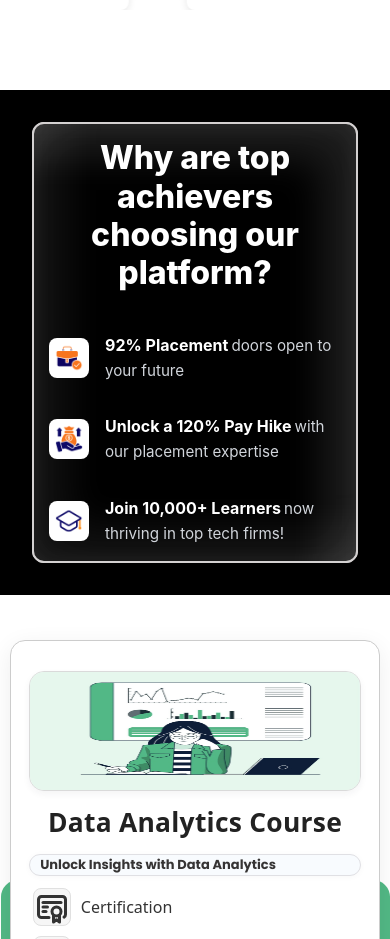
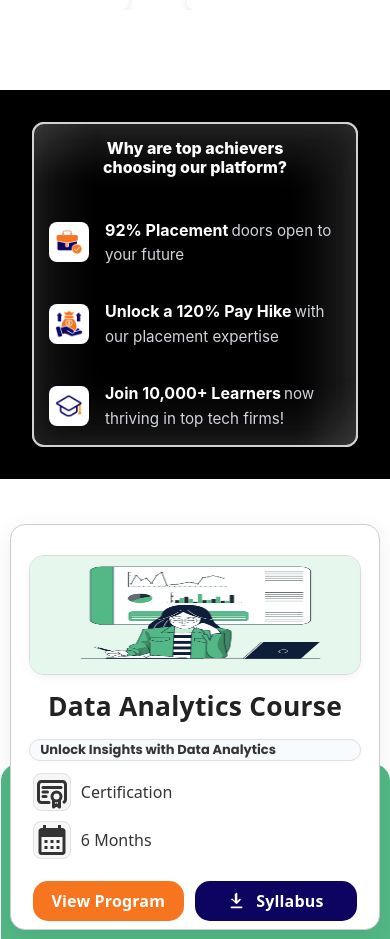
Before and after one commit to prathamchavhan/e-bay, a React (Vite) app: page / in a window 390 px wide. Shown: the part 1020-1959 px from the top of the page. Built offline with nearby package versions, Linux system fonts and the light colour scheme.

Commit message:
Update Achiver.css

```diff
--- a/src/pages/main/Achiver.css
+++ b/src/pages/main/Achiver.css
@@ -159,7 +159,7 @@
     font-size: 0.95rem;
   }
   .heading-section h2 {
-    font-size: 2rem;
+    font-size: 1rem;
     line-height: 1.2;
   }
 }
@@ -180,6 +180,6 @@
     font-size: 0.85rem;
   }
   .heading-section h2 {
-    font-size: 2rem;
+    font-size: 1rem;
   }
 }
```
